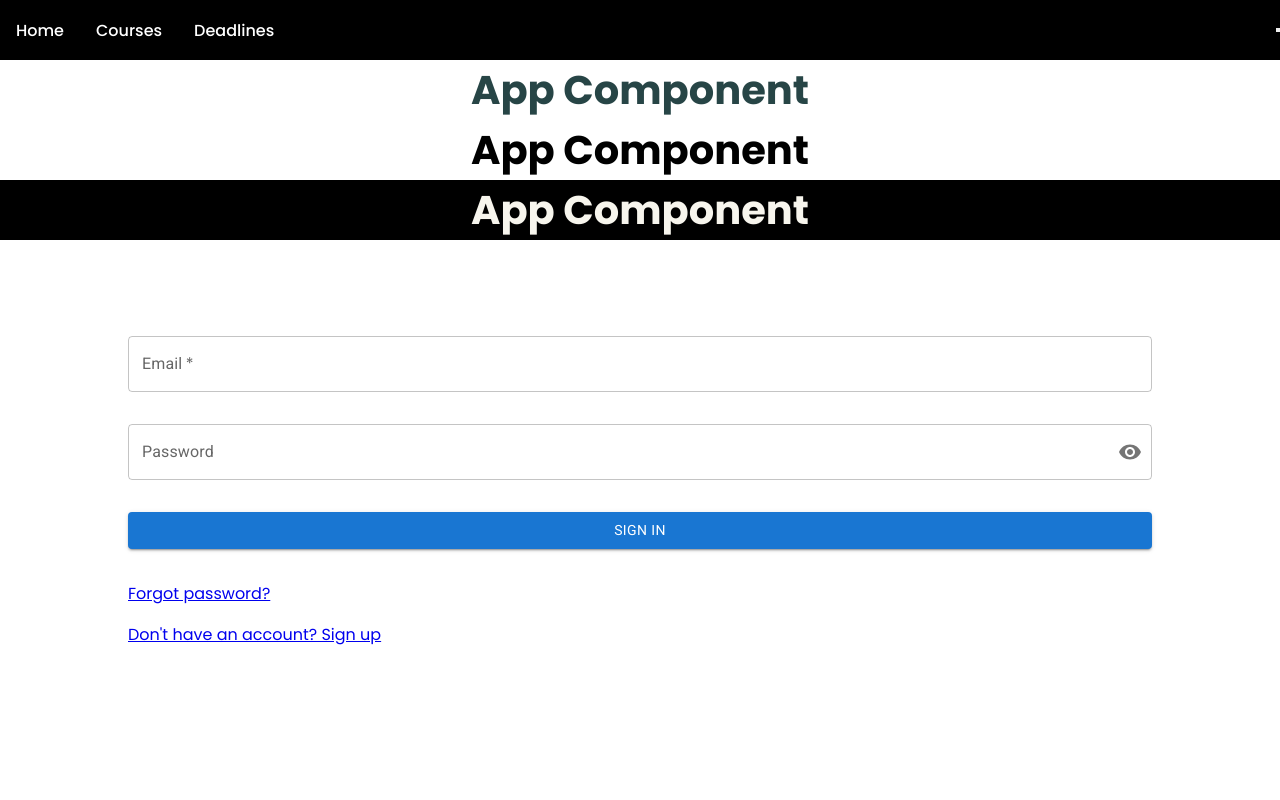
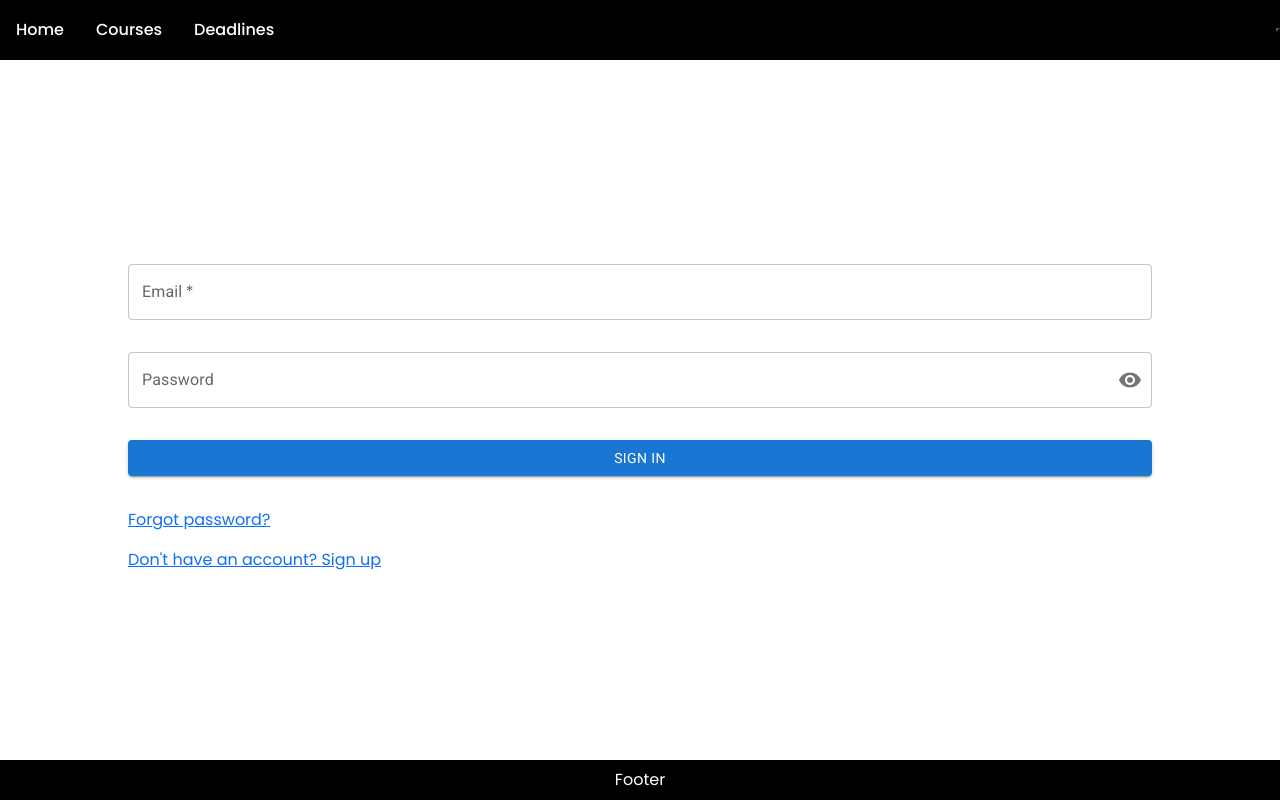
Before and after one commit to ahany42/ElearningPortal, a React (Vite) app in the folder FrontEnd/: page / in a window 1280 px wide. Built offline with nearby package versions, Linux system fonts and the light colour scheme.

Commit message:
add: 4O4 & Footer Components, condition rendering for header & footer

```diff
--- a/FrontEnd/package.json
+++ b/FrontEnd/package.json
@@ -16,6 +16,7 @@
     "@mui/icons-material": "^6.0.2",
     "@mui/material": "^6.0.2",
     "@mui/styled-engine-sc": "^6.0.2",
+    "bootstrap": "^5.3.3",
     "react": "^18.3.1",
     "react-dom": "^18.3.1",
     "react-router": "^6.26.1",
--- a/FrontEnd/src/App.css
+++ b/FrontEnd/src/App.css
@@ -7,9 +7,18 @@
   font-family: 'Poppins', sans-serif;
   /*background-color:#f7f5ed;*/ /* ELL BACKGROUND DAH 3AMEL HIDE 3ALA KOLL ELL TAGS */
 }
+.body-container{
+  display: flex;
+  flex-direction: column;
+  min-height: 100vh;
+}
+.body-content {
+  flex-grow: 1;
+  display: flex;
+  flex-direction: column;
+  justify-content: center;
+}
 .page-component{
-  margin-top:100px;
-  min-height: 85vh;
   display: flex;
   flex-direction: column;
   justify-content: center;
--- a/FrontEnd/src/App.jsx
+++ b/FrontEnd/src/App.jsx
@@ -1,34 +1,52 @@
-import { useState } from "react";
+import {useEffect, useState} from "react";
 import Login from "./Components/Login/Login.jsx";
 import ForgotPassword from "./Components/ForgotPassword/ForgotPassword.jsx";
 import SignUp from "./Components/SignUp/SignUp.jsx";
 import "./index.css";
-import { Routes, Route } from "react-router-dom";
+import {Routes, Route, NavLink, useLocation} from "react-router-dom";
 import  NotFoundImg from './assets/404.svg';
 import Placeholder from "./Components/Placeholder/Placeholder.jsx";
 import "./App.css";
 import Header from "./Components/Header/Header.jsx";
+import 'bootstrap/dist/css/bootstrap.min.css';
+import {Button} from "@mui/material";
+import Footer from "./Components/Footer/Footer.jsx";
+import PageNotFound from "./Components/4O4/PageNotFound.jsx";
+
+const pathsWithNoHeaderAndFooter = [
+    '/ForgetPassword',
+    '/SignUp'
+];
 
 function App() {
-  const [count, setCount] = useState(0);
+    const routes = useLocation();
+    const [showHeaderAndFooter, setShowHeaderAndFooter] = useState(true);
+
+
+  useEffect(() => {
+        if(pathsWithNoHeaderAndFooter.includes(routes.pathname) ||
+            document.querySelector('.body-content').innerHTML.includes('Page Not Found')) {
+            setShowHeaderAndFooter(false);
+        } else {
+            setShowHeaderAndFooter(true);
+        }
+  }, [routes])
 
   return (
-    <>
-      <Header />
-      <h1 className="blue-text alignCenter-text">App Component</h1>
-      <h1 className="green-text alignCenter-text">App Component</h1>
-      <h1 className="alignCenter-text">App Component</h1>
-      <h1 className="light-text dark-bg alignCenter-text">App Component</h1>
+    <div className='body-container'>
+        {showHeaderAndFooter && <Header />}
 
-          <Routes>
-            <Route path="/" element={<Login />} />
-            <Route path="/ForgetPassword" element={<ForgotPassword />} />
-            <Route path="/SignUp" element={<SignUp />} />
-            <Route path='*' element={<Placeholder img={NotFoundImg} text="Page Not Found"/>}/>
-          </Routes>
+        <div className='body-content'>
+            <Routes>
+                <Route path="/" element={<><Login /></>} />
+                <Route path="/ForgetPassword" element={<ForgotPassword />} />
+                <Route path="/SignUp" element={<SignUp />} />
+                <Route path='*'  element={<PageNotFound />}/>
+            </Routes>
+        </div>
 
-
-    </>
+        {showHeaderAndFooter && <Footer/>}
+    </div>
   );
 }
 
--- /dev/null
+++ b/FrontEnd/src/Components/4O4/PageNotFound.jsx
@@ -0,0 +1,17 @@
+import Placeholder from "../Placeholder/Placeholder.jsx";
+import NotFoundImg from "../../assets/404.svg";
+import {Button} from "@mui/material";
+import {NavLink} from "react-router-dom";
+import {useEffect} from "react";
+
+const PageNotFound = () => {
+
+    return (
+        <div className='d-flex flex-column align-items-center gap-4'>
+            <Placeholder img={NotFoundImg} text="Page Not Found"/>
+            <Button component={NavLink} to='/' variant='contained' color='error'>Go Back Home</Button>
+        </div>
+    )
+}
+
+export default PageNotFound;
--- /dev/null
+++ b/FrontEnd/src/Components/Footer/Footer.css
@@ -0,0 +1,9 @@
+.footer {
+    background-color: black;
+    display: flex;
+    justify-content: center;
+    align-items: center;
+    color: white;
+    height: 40px;
+    padding: 1rem;
+}
--- /dev/null
+++ b/FrontEnd/src/Components/Footer/Footer.jsx
@@ -0,0 +1,12 @@
+import {} from 'react';
+import './Footer.css';
+
+const Footer  = () => {
+    return (
+        <div className='footer'>
+            Footer
+        </div>
+    )
+}
+
+export default Footer;
--- a/FrontEnd/src/Components/Placeholder/Placeholder.jsx
+++ b/FrontEnd/src/Components/Placeholder/Placeholder.jsx
@@ -3,11 +3,11 @@ const Placeholder = ({img,text}) => {
   return (
     <>
      <div className="page-component">
- <img src={img} className="PlaceholderImage" alt="Placeholder"/>
- <div className="TextContainer">
- <h3>{text}</h3>
- </div>
-  </div>
+         <img width='300' src={img} className="PlaceholderImage" alt="Placeholder"/>
+         <div className="TextContainer">
+            <h3>{text}</h3>
+         </div>
+     </div>
     </>
   )
 }
```
Also changed, not shown: 1 other file (tests, documents, lock files or other folders).
